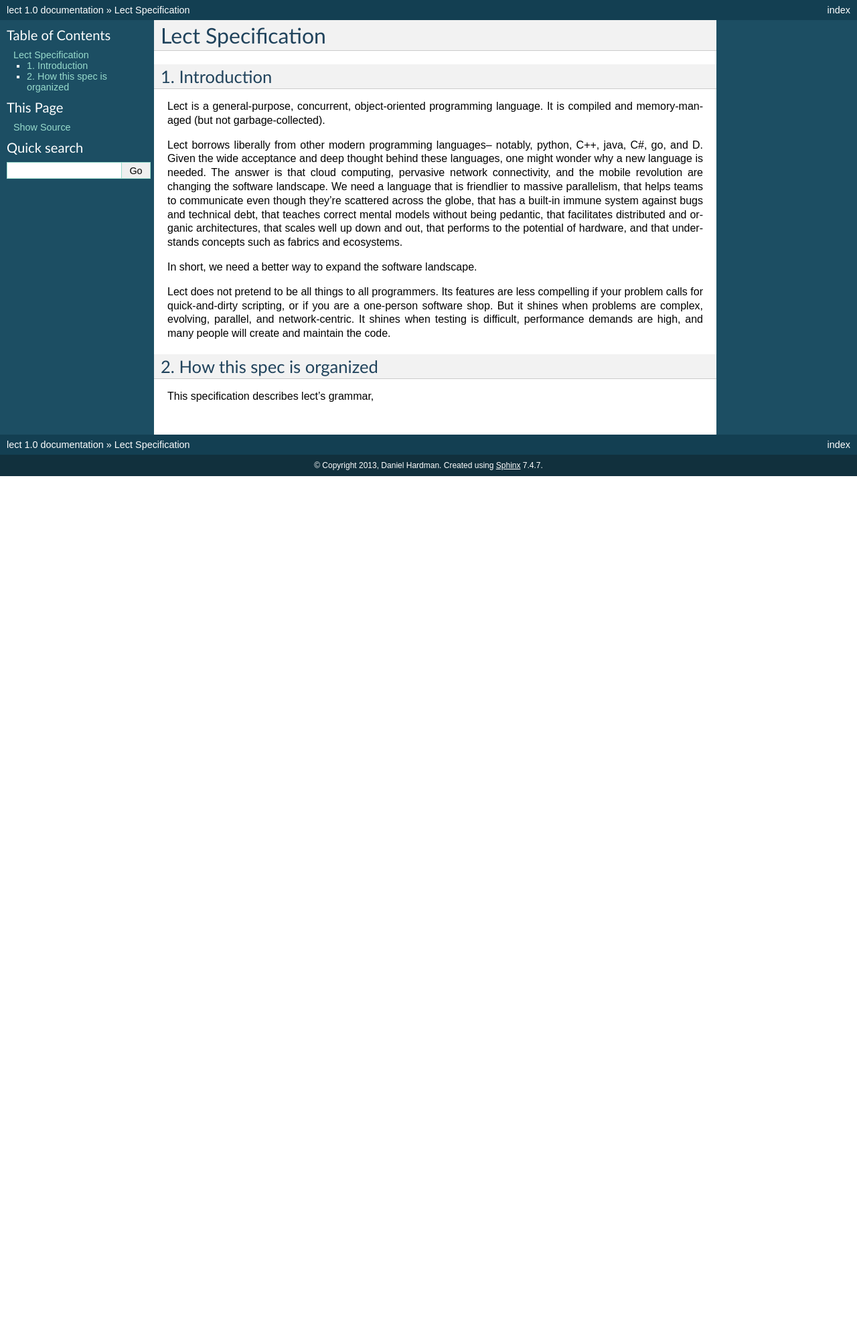
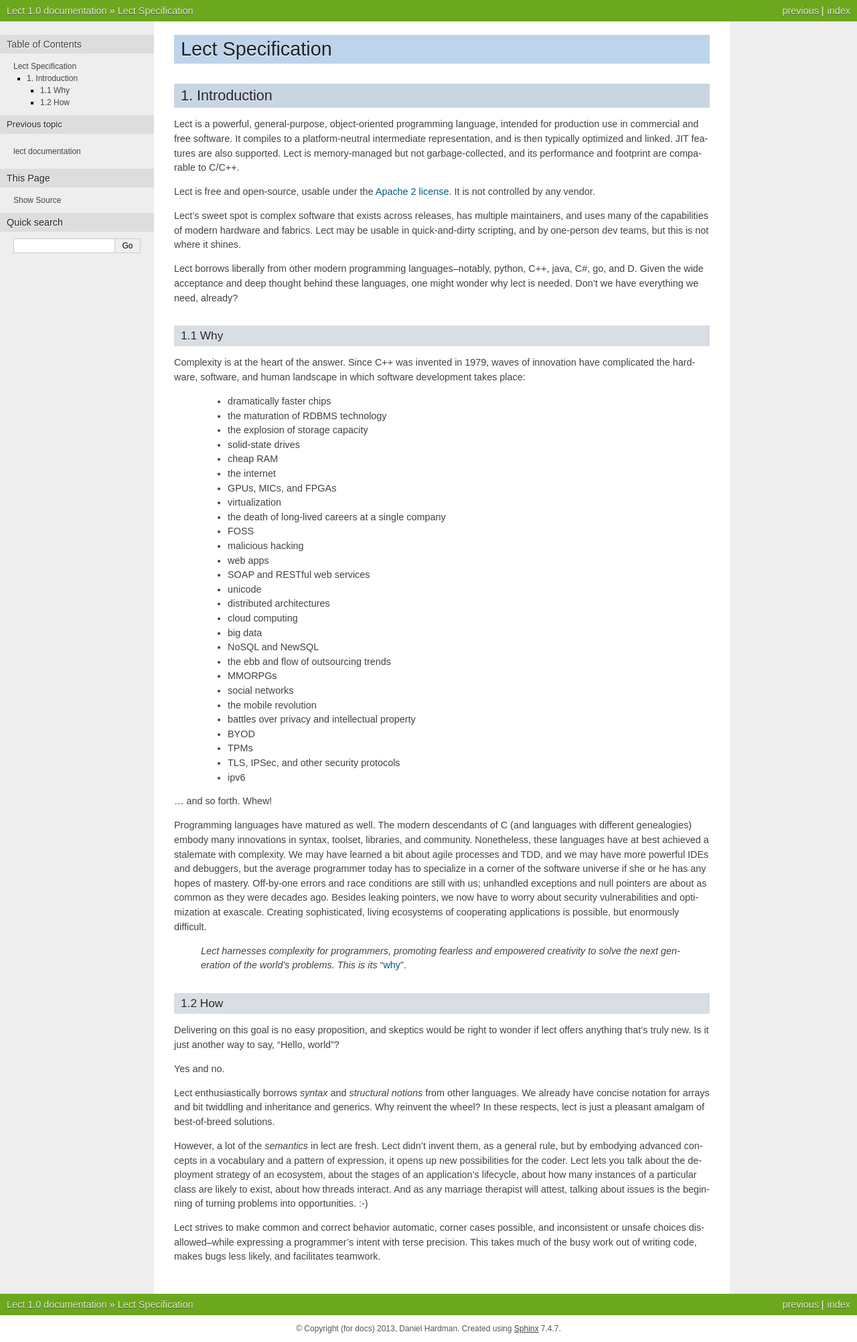
Before and after one commit to dhh1128/lect, a Sphinx documentation site: the page built from doc/source/spec.rst, in a window 1280 px wide. Shown: the whole page at 67% size. Built offline with Sphinx 7.4.7, drawn with Linux system fonts in a browser that asks for light colours; pages that are not in the unit, such as notebooks, are missing from menus; before the commit the page ends 900 px from its top, so only the background shows below that.

Commit message:
first part of spec

```diff
--- a/doc/source/conf.py
+++ b/doc/source/conf.py
@@ -40,8 +40,8 @@
 master_doc = 'index'
 
 # General information about the project.
-project = u'lect'
-copyright = u'2013, Daniel Hardman'
+project = u'Lect'
+copyright = u'(for docs) 2013, Daniel Hardman'
 
 # The version info for the project you're documenting, acts as replacement for
 # |version| and |release|, also used in various other places throughout the
@@ -94,7 +94,7 @@
 
 # The theme to use for HTML and HTML Help pages.  See the documentation for
 # a list of builtin themes.
-html_theme = 'default'
+html_theme = 'nature'
 
 # Theme options are theme-specific and customize the look and feel of a theme
 # further.  For a list of options available for each theme, see the
--- a/doc/source/spec.rst
+++ b/doc/source/spec.rst
@@ -3,31 +3,106 @@
 
 1. Introduction
 ----------------
-Lect is a general-purpose, concurrent, object-oriented programming
-language. It is compiled and memory-managed (but not garbage-collected).
+Lect is a powerful, general-purpose, object-oriented programming
+language, intended for production use in commercial and free
+software. It compiles to a platform-neutral intermediate representation,
+and is then typically optimized and linked. JIT features are also
+supported. Lect is memory-managed but not garbage-collected, and
+its performance and footprint are comparable to C/C++.
 
-Lect borrows liberally from other modern programming languages--
-notably, python, C++, java, C#, go, and D. Given the wide acceptance and
-deep thought behind these languages, one might wonder why a new language
-is needed. The answer is that cloud computing, pervasive network
-connectivity, and the mobile revolution are changing the software
-landscape. We need a language that is friendlier to massive parallelism,
-that helps teams to communicate even though they're scattered across
-the globe, that has a built-in immune system against bugs and
-technical debt, that teaches correct mental models without being pedantic,
-that facilitates distributed and organic architectures, that scales
-well up down and out, that performs to the potential of hardware, and
-that understands concepts such as fabrics and ecosystems.
+Lect is free and open-source, usable under the `Apache 2 license <http://www.apache.org/licenses/LICENSE-2.0.html>`_.
+It is not controlled by any vendor.
 
-In short, we need a better way to expand the software landscape.
+Lect's sweet spot is complex software that exists across releases,
+has multiple maintainers, and uses many of the capabilities
+of modern hardware and fabrics. Lect may be usable in quick-and-dirty
+scripting, and by one-person dev teams, but this is not where it shines.
 
-Lect does not pretend to be all things to all programmers. Its features
-are less compelling if your problem calls for quick-and-dirty scripting,
-or if you are a one-person software shop. But it shines when problems
-are complex, evolving, parallel, and network-centric. It shines when
-testing is difficult, performance demands are high, and many people
-will create and maintain the code.
+Lect borrows liberally from other modern programming languages--notably,
+python, C++, java, C#, go, and D. Given the wide acceptance and deep
+thought behind these languages, one might wonder why lect is needed.
+Don't we have everything we need, already?
 
-2. How this spec is organized
-------------------------------
-This specification describes lect's grammar,
+1.1 Why
+_______
+
+Complexity is at the heart of the answer. Since C++ was invented in
+1979, waves of innovation have complicated the hardware, software,
+and human landscape in which software development takes place:
+
+  * dramatically faster chips
+  * the maturation of RDBMS technology
+  * the explosion of storage capacity
+  * solid-state drives
+  * cheap RAM
+  * the internet
+  * GPUs, MICs, and FPGAs
+  * virtualization
+  * the death of long-lived careers at a single company
+  * FOSS
+  * malicious hacking
+  * web apps
+  * SOAP and RESTful web services
+  * unicode
+  * distributed architectures
+  * cloud computing
+  * big data
+  * NoSQL and NewSQL
+  * the ebb and flow of outsourcing trends
+  * MMORPGs
+  * social networks
+  * the mobile revolution
+  * battles over privacy and intellectual property
+  * BYOD
+  * TPMs
+  * TLS, IPSec, and other security protocols
+  * ipv6
+
+... and so forth. Whew!
+
+Programming languages have matured as well. The modern descendants of
+C (and languages with different genealogies) embody many
+innovations in syntax, toolset, libraries, and community. Nonetheless,
+these languages have at best achieved a stalemate with complexity.
+We may have learned a bit about agile processes and TDD, and we may
+have more powerful IDEs and debuggers, but the average programmer today
+has to specialize in a corner of the software universe if she or he
+has any hopes of mastery. Off-by-one errors and race conditions are
+still with us; unhandled exceptions and null pointers are about as
+common as they were decades ago. Besides leaking pointers, we now
+have to worry about security vulnerabilities and optimization at
+exascale. Creating sophisticated, living ecosystems
+of cooperating applications is possible, but enormously difficult.
+
+  *Lect harnesses complexity for programmers, promoting fearless
+  and empowered creativity to solve the next generation of the
+  world's problems. This is its* "`why
+  <http://www.ted.com/talks/simon_sinek_how_great_leaders_inspire_action.html>`_".
+
+1.2 How
+_______
+
+Delivering on this goal is no easy proposition, and skeptics would be right to
+wonder if lect offers anything that's truly new. Is it just another way
+to say, "Hello, world"?
+
+Yes and no.
+
+Lect enthusiastically borrows *syntax* and *structural notions* from other languages.
+We already have concise notation for arrays and bit twiddling and
+inheritance and generics. Why reinvent the wheel? In these respects, lect is just
+a pleasant amalgam of best-of-breed solutions.
+
+However, a lot of the *semantics* in lect are fresh. Lect didn't invent them, as a general
+rule, but by embodying advanced concepts in a vocabulary and a pattern of expression, it
+opens up new possibilities for the coder. Lect lets you talk about the deployment
+strategy of an ecosystem, about the stages of an application's lifecycle, about
+how many instances of a particular class are likely to exist, about how threads
+interact. And as any marriage therapist will attest, talking about issues is
+the beginning of turning problems into opportunities. :-)
+
+Lect strives to make common and correct behavior
+automatic, corner cases possible, and inconsistent or unsafe
+choices disallowed--while expressing a programmer's
+intent with terse precision. This takes much of the busy work out of writing
+code, makes bugs less likely, and facilitates teamwork.
```
Also changed, not shown: doc/source/index.rst (+4 -3 lines).
